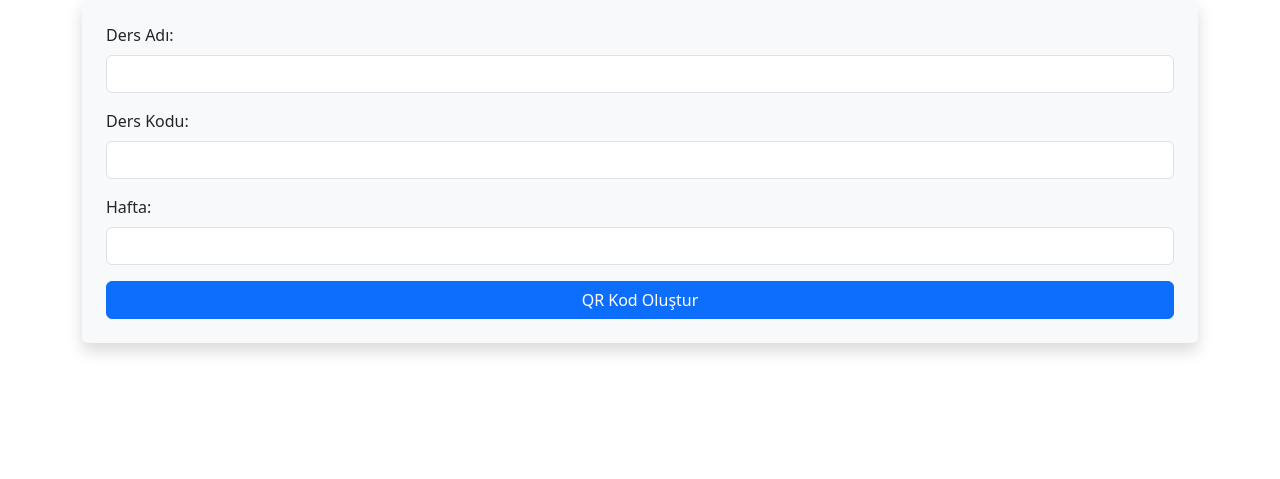
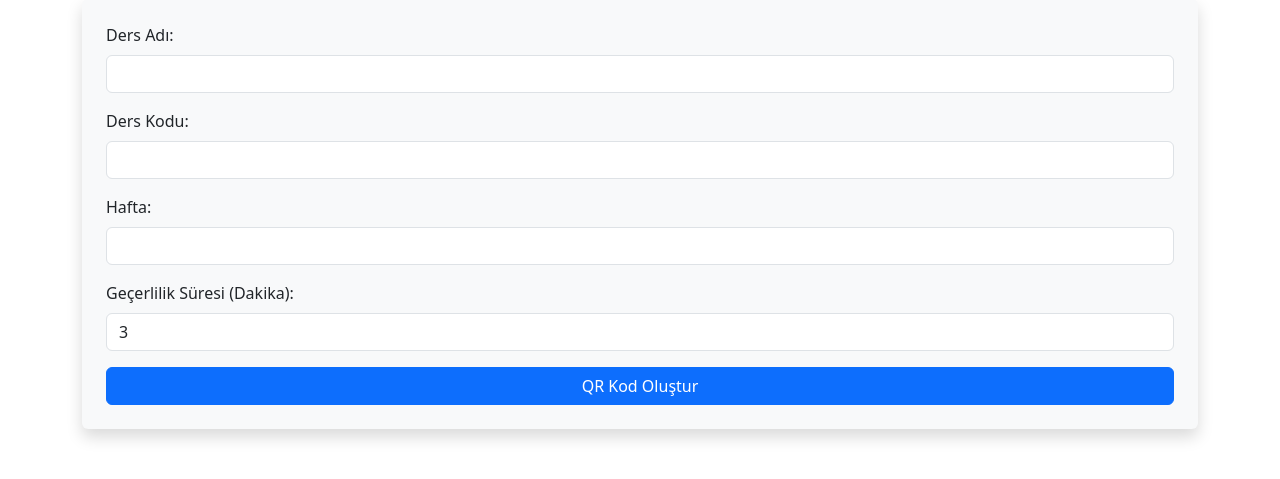
Before and after one commit to Hamza-Sengul/qr_yoklama_last, a Django app: page /qr-code/create/ in a window 1280 px wide. Shown: the part 121-600 px from the top of the page. Run offline with Django 5.2, Linux system fonts and the light colour scheme; a user stored in the database is signed in.

Commit message:
Update create_qr_code.html

```diff
--- a/qr_yoklama/account/templates/create_qr_code.html
+++ b/qr_yoklama/account/templates/create_qr_code.html
@@ -23,10 +23,20 @@
                 <label for="week" class="form-label">Hafta:</label>
                 <input type="number" id="week" name="week" class="form-control" required>
             </div>
+            <div class="mb-3">
+                <label for="valid_minutes" class="form-label">Geçerlilik Süresi (Dakika):</label>
+                <input type="number" id="valid_minutes" name="valid_minutes" class="form-control" placeholder="Dakika cinsinden süre" value="3" required>
+            </div>
             <div class="d-grid">
                 <button type="submit" class="btn btn-primary">QR Kod Oluştur</button>
             </div>
         </form>
+
+        {% if qr_code %}
+        <div class="alert alert-success mt-4">
+            QR kod başarıyla oluşturuldu! <a href="{% url 'qr_code_detail' qr_code.id %}">Detayları Görüntüle</a>.
+        </div>
+        {% endif %}
     </div>
 
     <script src="https://cdn.jsdelivr.net/npm/bootstrap@5.3.0/dist/js/bootstrap.bundle.min.js"></script>
```
